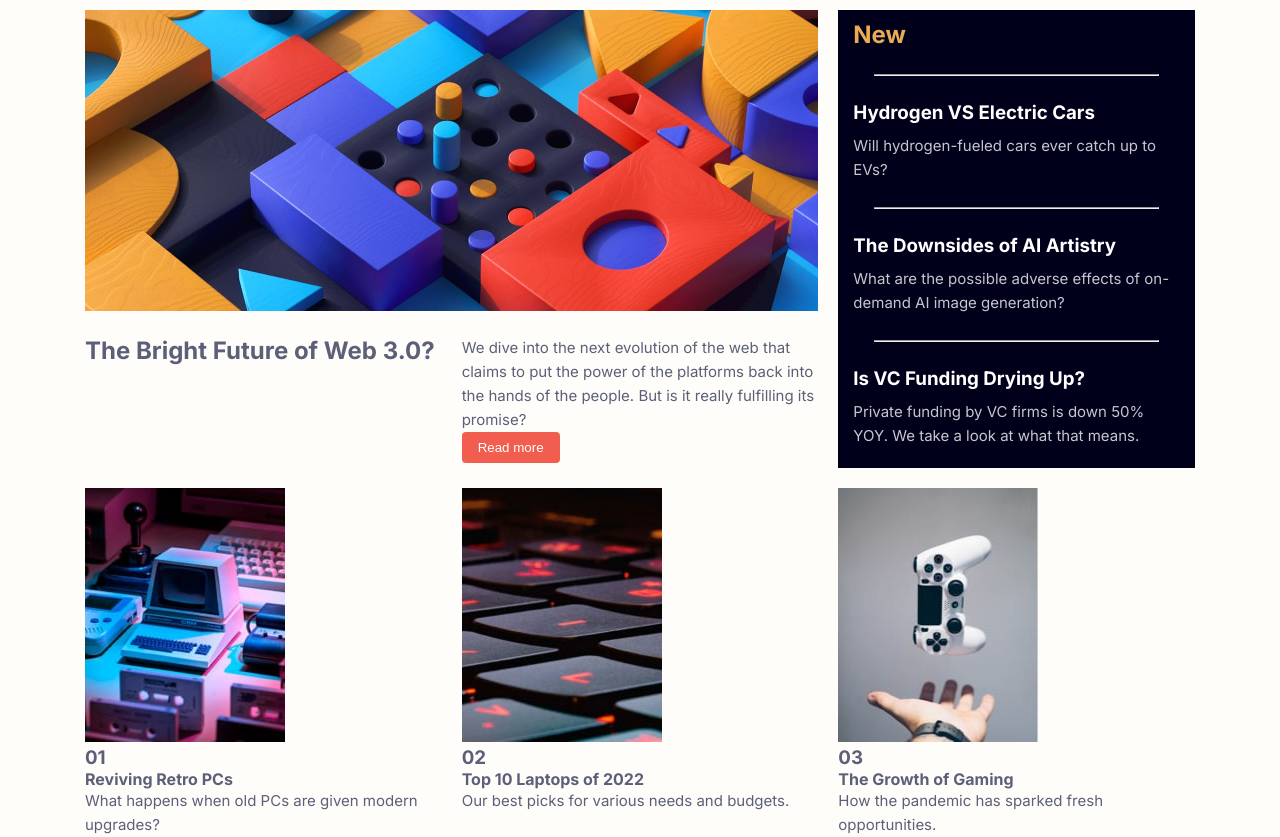
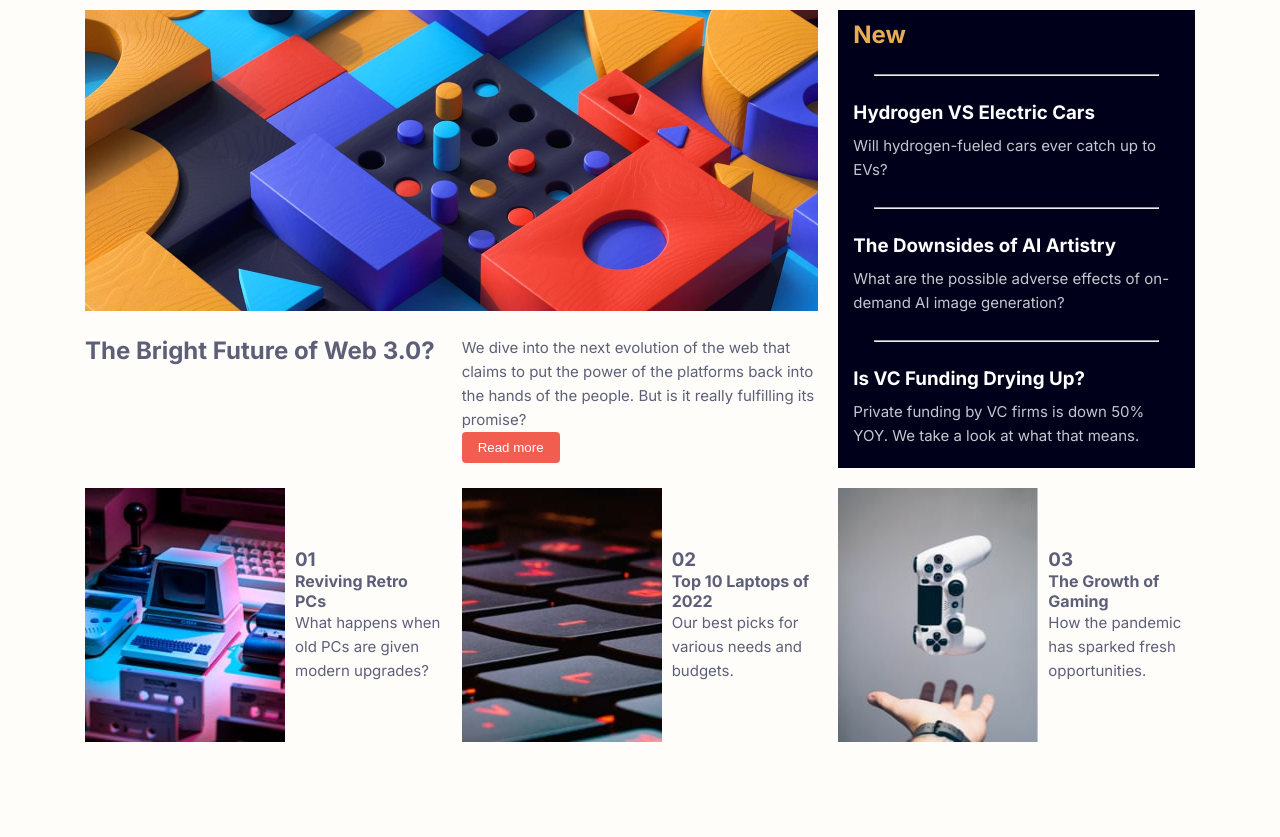
Before and after one commit to BirchAD/news-homepage-main, a plain HTML site: page index.html in a window 1280 px wide. Shown: the part 112-949 px from the top of the page. After the commit the page ends 854 px from the top, so only its background shows below. Drawn offline with Linux system fonts and the light colour scheme.

Commit message:
moving text next to footer images

```diff
--- a/index.html
+++ b/index.html
@@ -48,25 +48,31 @@
           <p>Private funding by VC firms is down 50% YOY. We take a look at what that means.</p>
         </div>
       </div>
-      <div class="col-1 row-3">
+      <div class="col-1 row-3 image-text-container-flex">
         <img src="./assets/images/image-retro-pcs.jpg" alt="">
+        <div class="image-text-content">
           <h3>01<h3>
           <h4>Reviving Retro PCs</h4>
           <p>What happens when old PCs are given modern upgrades?</p>
         </div>
-      <div class="col-2 row-3">
+      </div>
+      <div class="col-2 row-3 image-text-container-flex">
         <img src="./assets/images/image-top-laptops.jpg" alt="">
+        <div class="image-text-content">
           <h3>02</h3>
           <h4>Top 10 Laptops of 2022</h4>
           <p>Our best picks for various needs and budgets.</p>
         </div>
-      <div class="col-3 row-3">
+      </div>
+      <div class="col-3 row-3 image-text-container-flex">
         <img src="./assets/images/image-gaming-growth.jpg" alt="">
+        <div class="image-text-content">
           <h3>03</h3>
           <h4>The Growth of Gaming</h4>
           <p>How the pandemic has sparked fresh opportunities.</p>
         </div>
       </div>
     </div>
+  </div>
 </body>
 </html>
--- a/style.css
+++ b/style.css
@@ -144,3 +144,21 @@ nav a {
   margin-top: 15px;
   margin-bottom: 15px
 }
+
+.image-text-container-flex {
+  display: flex;
+}
+
+.image-text-container-flex .image-text-content {
+  display: flex;
+  flex-direction: column;
+  justify-content: center;
+  height: 100%;
+  margin-left: 10px;
+}
+
+.image-text-container-flex h3,
+.image-text-container-flex h4,
+.image-text-container-flex p {
+  margin: 0;
+}
```
Lines whose indentation alone changed are shown as unchanged.
